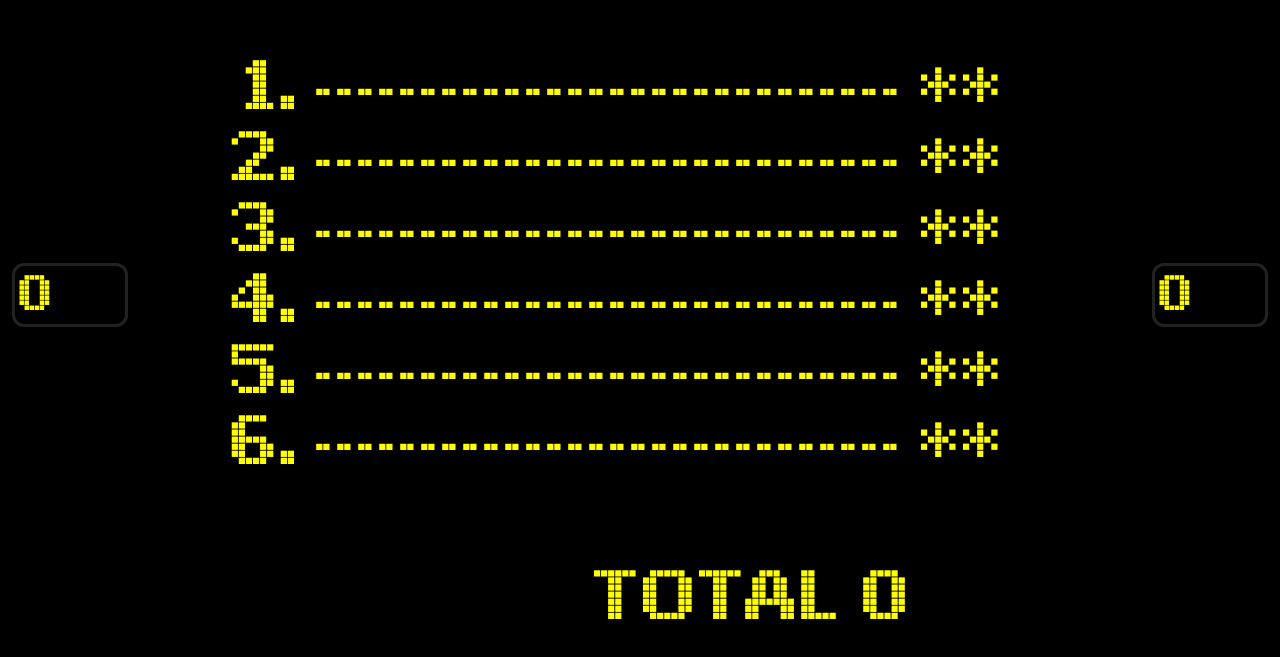
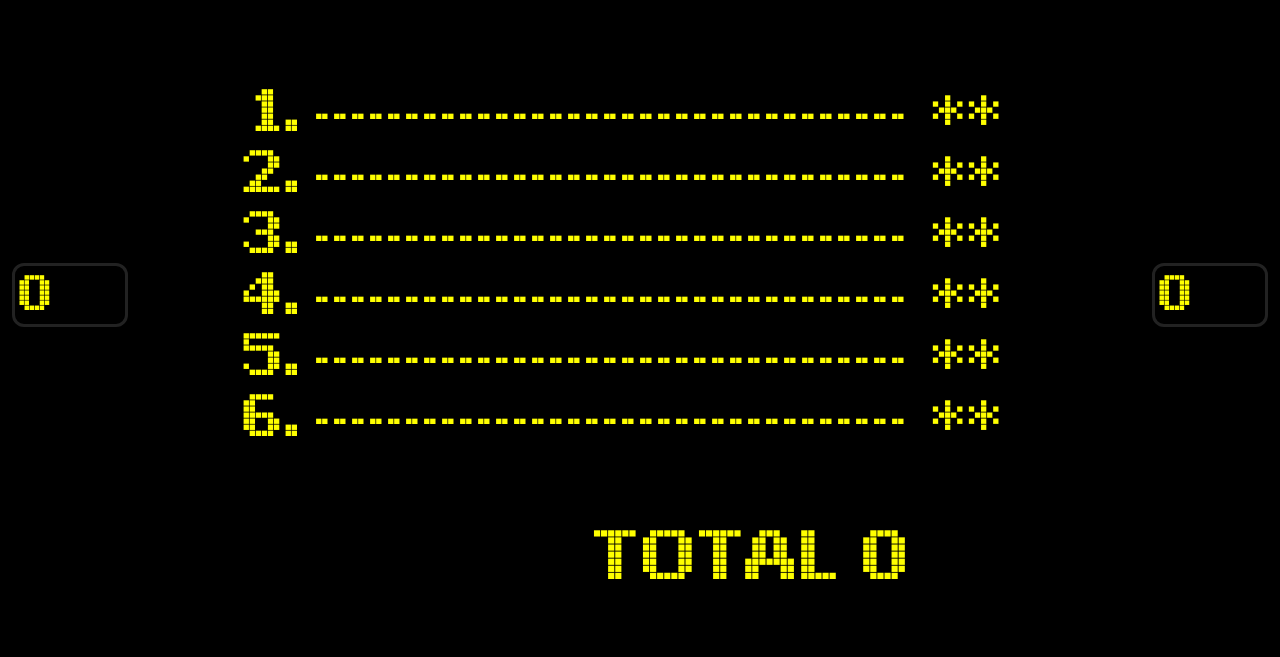
Before and after one commit to ashermja/family-fortunes, a Next.js app: page /game in a window 1280 px wide. Shown: the part 113-770 px from the top of the page. Built offline with nearby package versions, Linux system fonts and the light colour scheme; no server answers.

Commit message:
Changed font size

```diff
--- a/src/app/game/page.tsx
+++ b/src/app/game/page.tsx
@@ -93,7 +93,6 @@ export default function Home() {
   }, []);
 
   useEffect(() => {
-    console.log(game);
     if (
       process.env.NEXT_PUBLIC_USE_STORAGE === "true" &&
       !gameController.isNewGame(game)
@@ -113,7 +112,7 @@ export default function Home() {
     }
     return (
       <li key={index}>
-        <span style={{ float: "left" }}>----------------------------</span>
+        <span style={{ float: "left" }}>---------------------------------</span>
         <span style={{ float: "right" }}>**</span>
       </li>
     );
@@ -173,7 +172,7 @@ export default function Home() {
           className={styles.description}
           style={{ width: "840px", marginTop: "40px" }}
         >
-          <ol style={{ fontSize: 70, width: "82%" }}>
+          <ol style={{ fontSize: 60, width: "82%" }}>
             {questions[game.round - 1].answers.map((answer, index: number) =>
               renderAnswer(answer, game.currentRound.answered[index], index)
             )}
--- a/src/app/intro/page.tsx
+++ b/src/app/intro/page.tsx
@@ -40,11 +40,7 @@ export default function Intro() {
       playsInline
       autoPlay
     >
-      <source
-        src="/video/family-fortunes-intro.mp4"
-        onEnded={() => console.log("loaded")}
-        type="video/mp4"
-      />
+      <source src="/video/family-fortunes-intro.mp4" type="video/mp4" />
       Your browser does not support the video tag.
     </video>
   );
```
